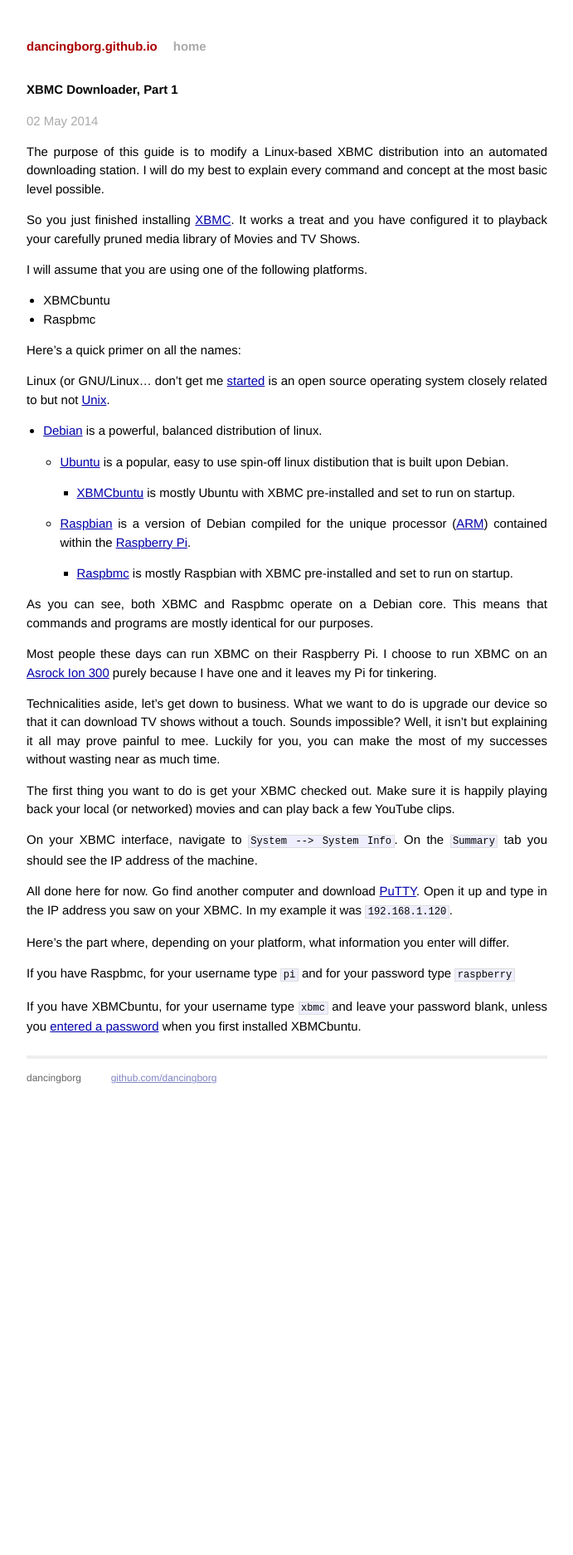
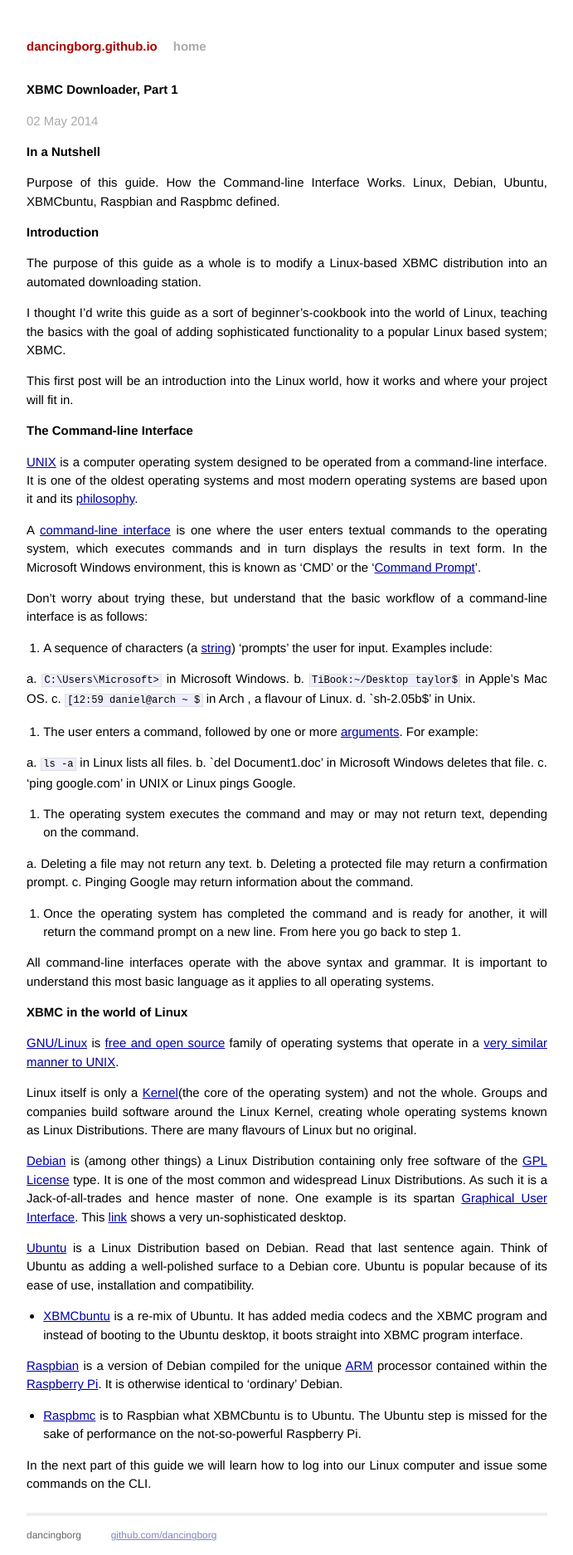
Before and after one commit to andre-abadi/andre-abadi.github.io, a Jekyll site: the page built from _posts/2014-05-02-xbmc-downloader-1.md, in a window 1280 px wide. Shown: the whole page at 83% size, without its empty margins (294-985 px from the left). Built offline with Jekyll 4.4.1, drawn with Linux system fonts in a browser that asks for light colours; Markdown is read by kramdown in place of the engine named in the settings; before the commit the page ends 1323 px from its top, so only the background shows below that.

Commit message:
completed first post

```diff
--- a/_posts/2014-05-02-xbmc-downloader-1.md
+++ b/_posts/2014-05-02-xbmc-downloader-1.md
@@ -4,43 +4,65 @@
 categories: xbmc
 ---
 
-The purpose of this guide is to modify a Linux-based XBMC distribution into an automated downloading station. I will do my best to explain every command and concept at the most basic level possible.
+###In a Nutshell
 
-So you just finished installing [XBMC](http://xbmc.org/about/). It works a treat and you have configured it to playback your carefully pruned media library of Movies and TV Shows.
+> Purpose of this guide.
+> How the Command-line Interface Works.
+> Linux, Debian, Ubuntu, XBMCbuntu, Raspbian and Raspbmc defined.
 
-I will assume that you are using one of the following platforms.
+#Introduction
 
-* XBMCbuntu
-* Raspbmc
+The purpose of this guide as a whole is to modify a Linux-based XBMC distribution into an automated downloading station.
 
-Here's a quick primer on all the names:
+I thought I'd write this guide as a sort of beginner's-cookbook into the world of Linux, teaching the basics with the goal of adding sophisticated functionality to a popular Linux based system; XBMC.
 
-Linux (or GNU/Linux... don't get me [started](http://en.wikipedia.org/wiki/GNU/Linux_naming_controversy) is an open source operating system closely related to but not [Unix](http://www.cyberciti.biz/faq/what-is-the-difference-between-linux-and-unix/).
+This first post will be an introduction into the Linux world, how it works and where your project will fit in.
 
-  - [Debian](http://www.debian.org/intro/about) is a powerful, balanced distribution of linux.
+#The Command-line Interface
 
-    - [Ubuntu](http://www.ubuntu.com/desktop) is a popular, easy to use spin-off linux distibution that is built upon Debian.
+[UNIX](http://en.wikipedia.org/wiki/Unix) is a computer operating system designed to be operated from a command-line interface. It is one of the oldest operating systems and most modern operating systems are based upon it and its [philosophy](http://en.wikipedia.org/wiki/Unix_philosophy).
 
-      - [XBMCbuntu](http://wiki.xbmc.org/index.php?title=XBMCbuntu/FAQ) is mostly Ubuntu with XBMC pre-installed and set to run on startup.
+A [command-line interface](http://en.wikipedia.org/wiki/Command-line_interface) is one where the user enters textual commands to the operating system, which executes commands and in turn displays the results in text form. In the Microsoft Windows environment, this is known as 'CMD' or the '[Command Prompt](http://en.wikipedia.org/wiki/Command_Prompt)'.
 
-    - [Raspbian](http://www.raspbian.org/) is a version of Debian compiled for the unique processor ([ARM](http://en.wikipedia.org/wiki/ARM_architecture)) contained within the [Raspberry Pi](http://www.raspberrypi.org/about).
+Don't worry about trying these, but understand that the basic workflow of a command-line interface is as follows:
 
-      - [Raspbmc](http://www.raspbmc.com/about/) is mostly Raspbian with XBMC pre-installed and set to run on startup.
+1. A sequence of characters (a [string](http://en.wikipedia.org/wiki/String_(computer_science))) 'prompts' the user for input. Examples include:
 
-As you can see, both XBMC and Raspbmc operate on a Debian core. This means that commands and programs are mostly identical for our purposes.
+  a. `C:\Users\Microsoft>` in Microsoft Windows.
+  b. `TiBook:~/Desktop taylor$` in Apple's Mac OS.
+  c. `[12:59 daniel@arch ~ $` in Arch , a flavour of Linux.
+  d. `sh-2.05b$' in Unix.
 
-Most people these days can run XBMC on their Raspberry Pi. I choose to run XBMC on an [Asrock Ion 300](http://www.asrock.com/nettop/spec/ion%20330.asp) purely because I have one and it leaves my Pi for tinkering.
+2. The user enters a command, followed by one or more [arguments](http://en.wikipedia.org/wiki/Command-line_interface#Arguments). For example:
 
-Technicalities aside, let's get down to business. What we want to do is upgrade our device so that it can download TV shows without a touch. Sounds impossible? Well, it isn't but explaining it all may prove painful to mee. Luckily for you, you can make the most of my successes without wasting near as much time.
+  a. `ls -a` in Linux lists all files.
+  b. `del Document1.doc' in Microsoft Windows deletes that file.
+  c. 'ping google.com' in UNIX or Linux pings Google.
 
-The first thing you want to do is get your XBMC checked out. Make sure it is happily playing back your local (or networked) movies and can play back a few YouTube clips.
+3. The operating system executes the command and may or may not return text, depending on the command.
 
-On your XBMC interface, navigate to `System --> System Info`. On the `Summary` tab you should see the IP address of the machine.
+  a. Deleting a file may not return any text.
+  b. Deleting a protected file may return a confirmation prompt.
+  c. Pinging Google may return information about the command.
 
-All done here for now. Go find another computer and download [PuTTY](http://www.chiark.greenend.org.uk/~sgtatham/putty/download.html). Open it up and type in the IP address you saw on your XBMC. In my example it was `192.168.1.120`.
+4. Once the operating system has completed the command and is ready for another, it will return the command prompt on a new line. From here you go back to step 1.
 
-Here's the part where, depending on your platform, what information you enter will differ.
+All command-line interfaces operate with the above syntax and grammar. It is important to understand this most basic language as it applies to all operating systems.
 
-If you have Raspbmc, for your username type `pi` and for your password type `raspberry`
+#XBMC in the world of Linux
 
-If you have XBMCbuntu, for your username type `xbmc` and leave your password blank, unless you [entered a password](http://wiki.xbmc.org/index.php?title=XBMCbuntu/FAQ#How_can_I_transfer_files_to.2Ffrom_XBMCbuntu.3F) when you first installed XBMCbuntu.
+[GNU/Linux](http://en.wikipedia.org/wiki/Linux) is [free and open source](http://en.wikipedia.org/wiki/Free_and_open_source_software) family of operating systems that operate in a [very similar manner to UNIX](http://en.wikipedia.org/wiki/Unix-like).
+
+Linux itself is only a [Kernel](http://en.wikipedia.org/wiki/Kernel_(computing))(the core of the operating system) and not the whole. Groups and companies build software around the Linux Kernel, creating whole operating systems known as Linux Distributions. There are many flavours of Linux but no original.
+
+[Debian](http://en.wikipedia.org/wiki/Debian) is (among other things) a Linux Distribution containing only free software of the [GPL License](http://en.wikipedia.org/wiki/GNU_General_Public_License) type. It is one of the most common and widespread Linux Distributions. As such it is a Jack-of-all-trades and hence master of none. One example is its spartan [Graphical User Interface](http://en.wikipedia.org/wiki/Graphical_user_interface). This [link](http://upload.wikimedia.org/wikipedia/commons/0/0c/Debian_6.0.2.1.png) shows a very un-sophisticated desktop.
+
+[Ubuntu](http://en.wikipedia.org/wiki/Ubuntu_(operating_system)) is a Linux Distribution based on Debian. Read that last sentence again. Think of Ubuntu as adding a well-polished surface to a Debian core. Ubuntu is popular because of its ease of use, installation and compatibility.
+
+- [XBMCbuntu](http://wiki.xbmc.org/index.php?title=XBMCbuntu/FAQ) is a re-mix of Ubuntu. It has added media codecs and the XBMC program and instead of booting to the Ubuntu desktop, it boots straight into XBMC program interface.
+
+[Raspbian](http://www.raspbian.org/) is a version of Debian compiled for the unique [ARM](http://en.wikipedia.org/wiki/ARM_architecture) processor contained within the [Raspberry Pi](http://www.raspberrypi.org/about). It is otherwise identical to ‘ordinary’ Debian.
+
+- [Raspbmc](http://www.raspbmc.com/about/) is to Raspbian what XBMCbuntu is to Ubuntu. The Ubuntu step is missed for the sake of performance on the not-so-powerful Raspberry Pi.
+
+In the next part of this guide we will learn how to log into our Linux computer and issue some commands on the CLI.
```
Also changed, not shown: _posts/2014-12-02-xbmc-downloader-2.md (added, +19 -0 lines).
